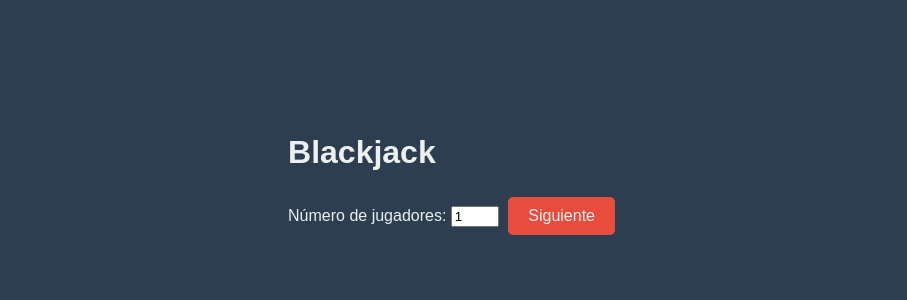
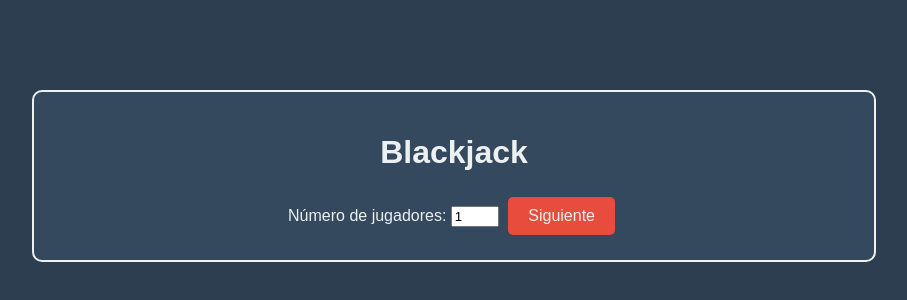
Before and after one commit to JuliusFast65/BlackJack, a plain HTML site: page index.html in a window 1280 px wide. Shown: the part 232-532 px from the top of the page, without its empty margins (186-1093 px from the left). Drawn offline with Linux system fonts and the light colour scheme.

Commit message:
Update styles.css

```diff
--- a/styles.css
+++ b/styles.css
@@ -8,7 +8,7 @@ body {
     color: #ecf0f1;
 }
 
-#game-container {
+.screen {
     text-align: center;
     border: 2px solid #ecf0f1;
     padding: 20px;
```
